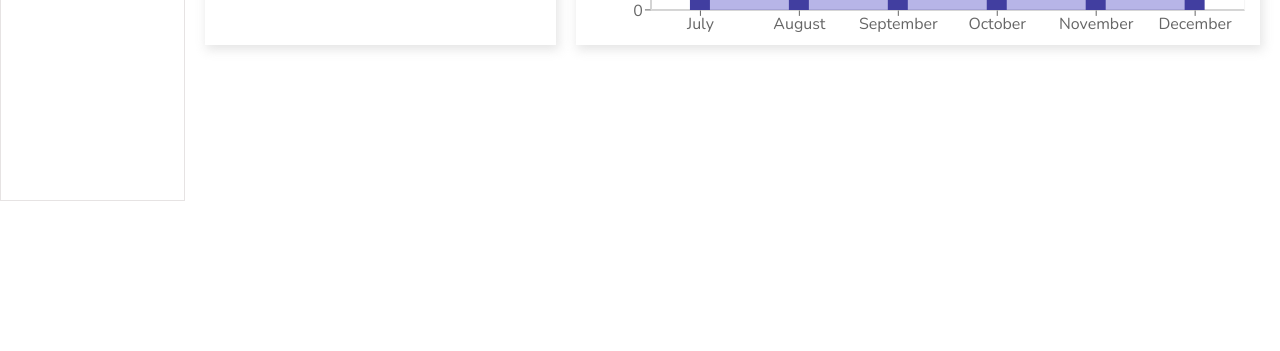
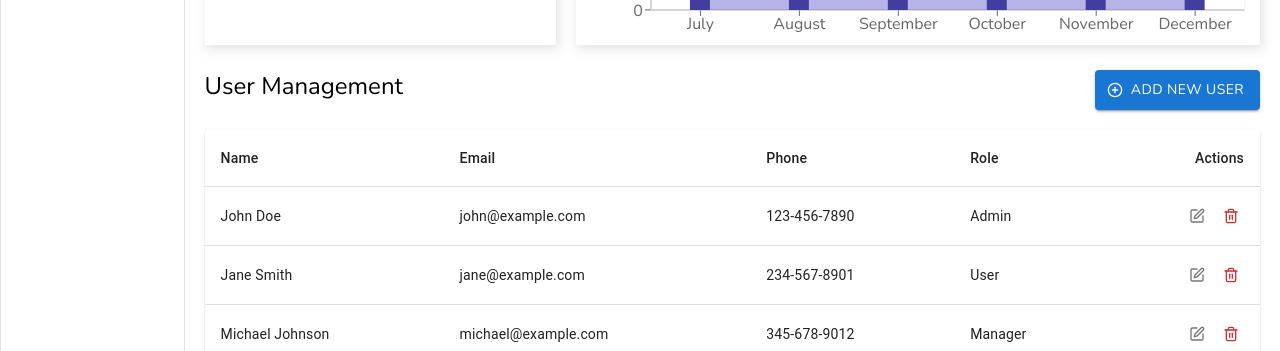
Before and after one commit to ali89akbar/DecoTech_Dashboard, a React (Vite) app: page / in a window 1280 px wide. Shown: the part 601-952 px from the top of the page. Before the commit the page ends 802 px from the top, so only its background shows below. Built offline with nearby package versions, Linux system fonts and the light colour scheme.

Commit message:
"User Table Implemented"

```diff
--- a/package.json
+++ b/package.json
@@ -14,6 +14,7 @@
     "@emotion/styled": "^11.14.0",
     "@mui/icons-material": "^7.0.2",
     "@mui/material": "^7.0.2",
+    "lucide-react": "^0.488.0",
     "react": "^19.0.0",
     "react-circular-progressbar": "^2.2.0",
     "react-dom": "^19.0.0",
--- /dev/null
+++ b/src/components/table/UserTable.jsx
@@ -0,0 +1,274 @@
+import React, { useState, useEffect } from 'react';
+import {
+  Box,
+  Button,
+  Dialog,
+  DialogActions,
+  DialogContent,
+  DialogTitle,
+  IconButton,
+  Paper,
+  Table,
+  TableBody,
+  TableCell,
+  TableContainer,
+  TableHead,
+  TableRow,
+  TextField,
+  Typography,
+  Snackbar,
+  Alert
+} from '@mui/material';
+import { PlusCircle, Edit, Trash2 } from 'lucide-react';
+import './usertable.scss'
+// Initial data to populate storage if empty
+const initialUsers = [
+  { id: 1, name: 'John Doe', email: 'john@example.com', phone: '123-456-7890', role: 'Admin' },
+  { id: 2, name: 'Jane Smith', email: 'jane@example.com', phone: '234-567-8901', role: 'User' },
+  { id: 3, name: 'Michael Johnson', email: 'michael@example.com', phone: '345-678-9012', role: 'Manager' },
+];
+
+export default function UserManagementTable() {
+  const [users, setUsers] = useState([]);
+  const [dialogOpen, setDialogOpen] = useState(false);
+  const [currentUser, setCurrentUser] = useState({ id: null, name: '', email: '', phone: '', role: '' });
+  const [isEditing, setIsEditing] = useState(false);
+  const [errors, setErrors] = useState({});
+  const [snackbar, setSnackbar] = useState({ open: false, message: '', severity: 'success' });
+
+  // Load users from localStorage on component mount
+  useEffect(() => {
+    const storedUsers = localStorage.getItem('users');
+    if (storedUsers) {
+      setUsers(JSON.parse(storedUsers));
+    } else {
+      setUsers(initialUsers);
+      localStorage.setItem('users', JSON.stringify(initialUsers));
+    }
+  }, []);
+
+  useEffect(() => {
+    if (users.length > 0) {
+      localStorage.setItem('users', JSON.stringify(users));
+    }
+  }, [users]);
+
+  const validateForm = () => {
+    const newErrors = {};
+
+    if (!currentUser.name.trim()) newErrors.name = 'Name is required';
+
+    if (!currentUser.email.trim()) {
+      newErrors.email = 'Email is required';
+    } else if (!/\S+@\S+\.\S+/.test(currentUser.email)) {
+      newErrors.email = 'Email is invalid';
+    }
+
+    if (!currentUser.phone.trim()) {
+      newErrors.phone = 'Phone number is required';
+    } else if (!/^\d{3}-\d{3}-\d{4}$/.test(currentUser.phone)) {
+      newErrors.phone = 'Phone format should be XXX-XXX-XXXX';
+    }
+
+    if (!currentUser.role.trim()) newErrors.role = 'Role is required';
+
+    setErrors(newErrors);
+    return Object.keys(newErrors).length === 0;
+  };
+
+  const handleOpenDialog = (user = { id: null, name: '', email: '', phone: '', role: '' }, edit = false) => {
+    setCurrentUser(user);
+    setIsEditing(edit);
+    setDialogOpen(true);
+    setErrors({});
+  };
+
+  const handleCloseDialog = () => {
+    setDialogOpen(false);
+  };
+
+  const handleInputChange = (e) => {
+    const { name, value } = e.target;
+    setCurrentUser({ ...currentUser, [name]: value });
+    // Clear error on typing
+    if (errors[name]) {
+      setErrors({ ...errors, [name]: '' });
+    }
+  };
+
+  const handleSubmit = () => {
+    if (!validateForm()) return;
+
+    if (isEditing) {
+      // Update existing user
+      const updatedUsers = users.map(user => user.id === currentUser.id ? currentUser : user);
+      setUsers(updatedUsers);
+      setSnackbar({ open: true, message: 'User updated successfully', severity: 'success' });
+    } else {
+      // Add new user
+      const newUser = { ...currentUser, id: Date.now() };
+      setUsers(prevUsers => [...prevUsers, newUser]);
+      setSnackbar({ open: true, message: 'User added successfully', severity: 'success' });
+    }
+
+    handleCloseDialog();
+  };
+
+  const handleDeleteUser = (id) => {
+    setUsers(users.filter(user => user.id !== id));
+    setSnackbar({ open: true, message: 'User deleted successfully', severity: 'warning' });
+  };
+
+  const handleCloseSnackbar = () => {
+    setSnackbar({ ...snackbar, open: false });
+  };
+
+  return (
+    <Box  className="mainContainer">
+      <Box className="headerContainer">
+        <Typography variant="h5" component="h1" gutterBottom style={{ fontFamily: 'Nunito, sans-serif' }}>
+          User Management
+        </Typography>
+        <Button
+          variant="contained"
+          startIcon={<PlusCircle size={16} />}
+          onClick={() => handleOpenDialog()}
+          style={{ fontFamily: 'Nunito, sans-serif' }}
+        >
+          Add New User
+        </Button>
+      </Box>
+
+      <TableContainer component={Paper} >
+        <Table className='' sx={{ minWidth: 600,fontFamily:'Nunito,sans-serif' }} >
+          <TableHead>
+            <TableRow >
+              <TableCell className='table-cell'
+              >Name</TableCell>
+              <TableCell className='table-cell'
+              >Email</TableCell>
+              <TableCell className='table-cell'
+              >Phone</TableCell>
+              <TableCell className='table-cell'
+              >Role</TableCell>
+              <TableCell align="right" className='table-cell'
+              >Actions</TableCell>
+            </TableRow>
+          </TableHead>
+          <TableBody>
+            {users.length > 0 ? (
+              users.map((user) => (
+                <TableRow key={user.id}>
+                  <TableCell className='table-cell'>{user.name}</TableCell>
+                  <TableCell className='table-cell'>{user.email}</TableCell>
+                  <TableCell className='table-cell'>{user.phone}</TableCell>
+                  <TableCell className='table-cell'>{user.role}</TableCell>
+                  <TableCell className='table-cell' align="right">
+                    <IconButton
+                      size="small"
+                      onClick={() => handleOpenDialog(user, true)}
+                      sx={{ mr: 1 }}
+                    >
+                      <Edit size={16} />
+                    </IconButton>
+                    <IconButton
+                      size="small"
+                      onClick={() => handleDeleteUser(user.id)}
+                      color="error"
+                    >
+                      <Trash2 size={16} />
+                    </IconButton>
+                  </TableCell>
+                </TableRow>
+              ))
+            ) : (
+              <TableRow>
+                <TableCell colSpan={5} align="center">
+                  No users found
+                </TableCell>
+              </TableRow>
+            )}
+          </TableBody>
+        </Table>
+      </TableContainer>
+
+      {/* Add/Edit User Dialog */}
+      <Dialog open={dialogOpen} onClose={handleCloseDialog} fullWidth maxWidth="sm">
+        <DialogTitle className='table-cell'>{isEditing ? 'Edit User' : 'Add New User'}</DialogTitle>
+        <DialogContent>
+          <Box component="form" sx={{ mt: 2 }} >
+            <TextField
+              margin="dense"
+              name="name"
+              label="Name"
+              fullWidth
+              variant="outlined"
+              value={currentUser.name}
+              onChange={handleInputChange}
+              error={!!errors.name}
+              helperText={errors.name}
+              className='table-cell'
+            />
+            <TextField
+              margin="dense"
+              name="email"
+              label="Email"
+              type="email"
+              fullWidth
+              variant="outlined"
+              value={currentUser.email}
+              onChange={handleInputChange}
+              error={!!errors.email}
+              helperText={errors.email}
+              className='table-cell'
+            />
+            <TextField
+              margin="dense"
+              name="phone"
+              label="Phone (Format: XXX-XXX-XXXX)"
+              fullWidth
+              variant="outlined"
+              value={currentUser.phone}
+              onChange={handleInputChange}
+              error={!!errors.phone}
+              helperText={errors.phone}
+            />
+            <TextField
+              margin="dense"
+              name="role"
+              label="Role"
+              fullWidth
+              variant="outlined"
+              value={currentUser.role}
+              onChange={handleInputChange}
+              error={!!errors.role}
+              helperText={errors.role}
+            />
+          </Box>
+        </DialogContent>
+        <DialogActions>
+          <Button size='large' onClick={handleCloseDialog} className='table-cell'>Cancel</Button>
+          <Button size='medium' className='table-cell' onClick={handleSubmit} variant="contained">
+            {isEditing ? 'Update' : 'Add'}
+          </Button>
+        </DialogActions>
+      </Dialog>
+
+      {/* Success/Error Notification */}
+      <Snackbar
+        open={snackbar.open}
+        autoHideDuration={6000}
+        onClose={handleCloseSnackbar}
+        anchorOrigin={{ vertical: 'bottom', horizontal: 'right' }}
+      >
+        <Alert
+          onClose={handleCloseSnackbar}
+          severity={snackbar.severity}
+          sx={{ width: '100%' }}
+        >
+          {snackbar.message}
+        </Alert>
+      </Snackbar>
+    </Box>
+  );
+}
--- /dev/null
+++ b/src/components/table/usertable.scss
@@ -0,0 +1,12 @@
+.mainContainer{
+    padding: 20px;
+    font-family: Nunito,sans-serif;
+}
+.headerContainer{
+    display: flex;
+     justify-content: space-between;
+      margin-bottom: 20px
+}
+.table-cell{
+    font-family: Nunito,sans-serif;
+}
--- a/src/pages/home/Home.jsx
+++ b/src/pages/home/Home.jsx
@@ -5,6 +5,8 @@ import Navbar from '../../components/navbar/Navbar';
 import Widget from '../../components/widget/Widget';
 import Featured from '../../components/featured/Featured';
 import Chart from '../../components/chart/Chart';
+import UserManagementTable from '../../components/table/UserTable';
+// import UserTable from '../../components/table/UserTable';
 const Home = () => {
   return (
     <div className='home'>
@@ -22,6 +24,9 @@ const Home = () => {
   <Featured/>
   <Chart/>
 </div>
+<div className="table">
+  <UserManagementTable/>
+</div>
 </div>
   </div>
   )
```
Also changed, not shown: 1 other file (tests, documents, lock files or other folders).
